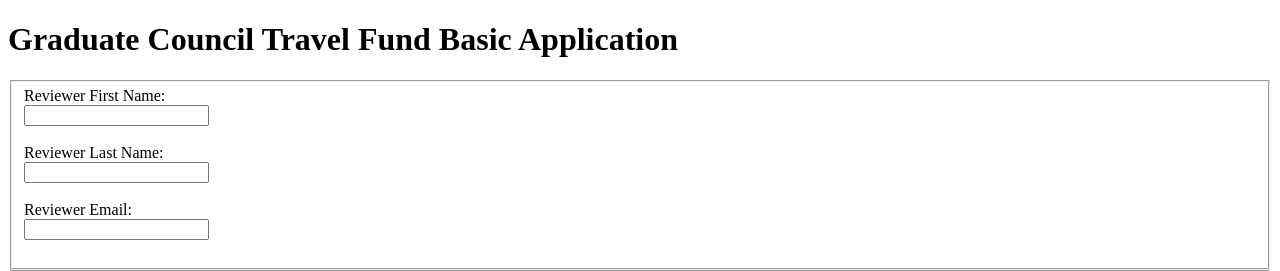
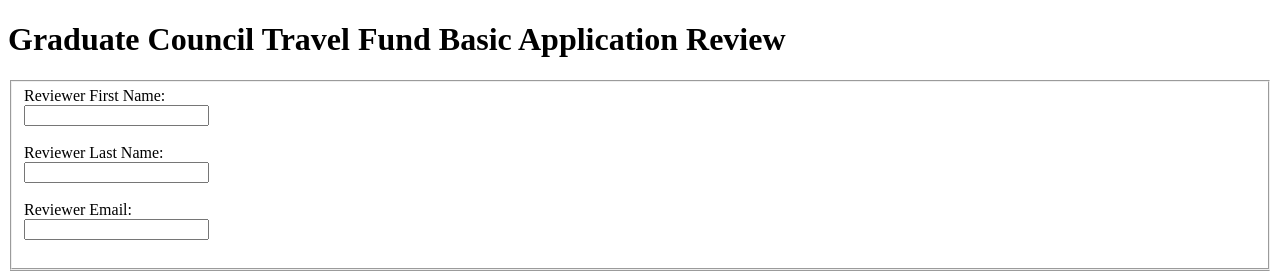
Before and after one commit to siyoungbyun/gc-travel-parser, a Flask app: template gctravelparser/templates/review_basic.html in a window 1280 px wide. Shown: the top 271 px of the page. Run offline with Flask 2, Linux system fonts and the light colour scheme; the template is opened without the code that fills it, so the values that code supplies are empty.

Commit message:
Fix title

```diff
--- a/gctravelparser/templates/review_basic.html
+++ b/gctravelparser/templates/review_basic.html
@@ -6,7 +6,7 @@
 
 <body>
 
-<h1>Graduate Council Travel Fund Basic Application</h1>
+<h1>Graduate Council Travel Fund Basic Application Review</h1>
 
 <form method="POST">
     <fieldset>
```
